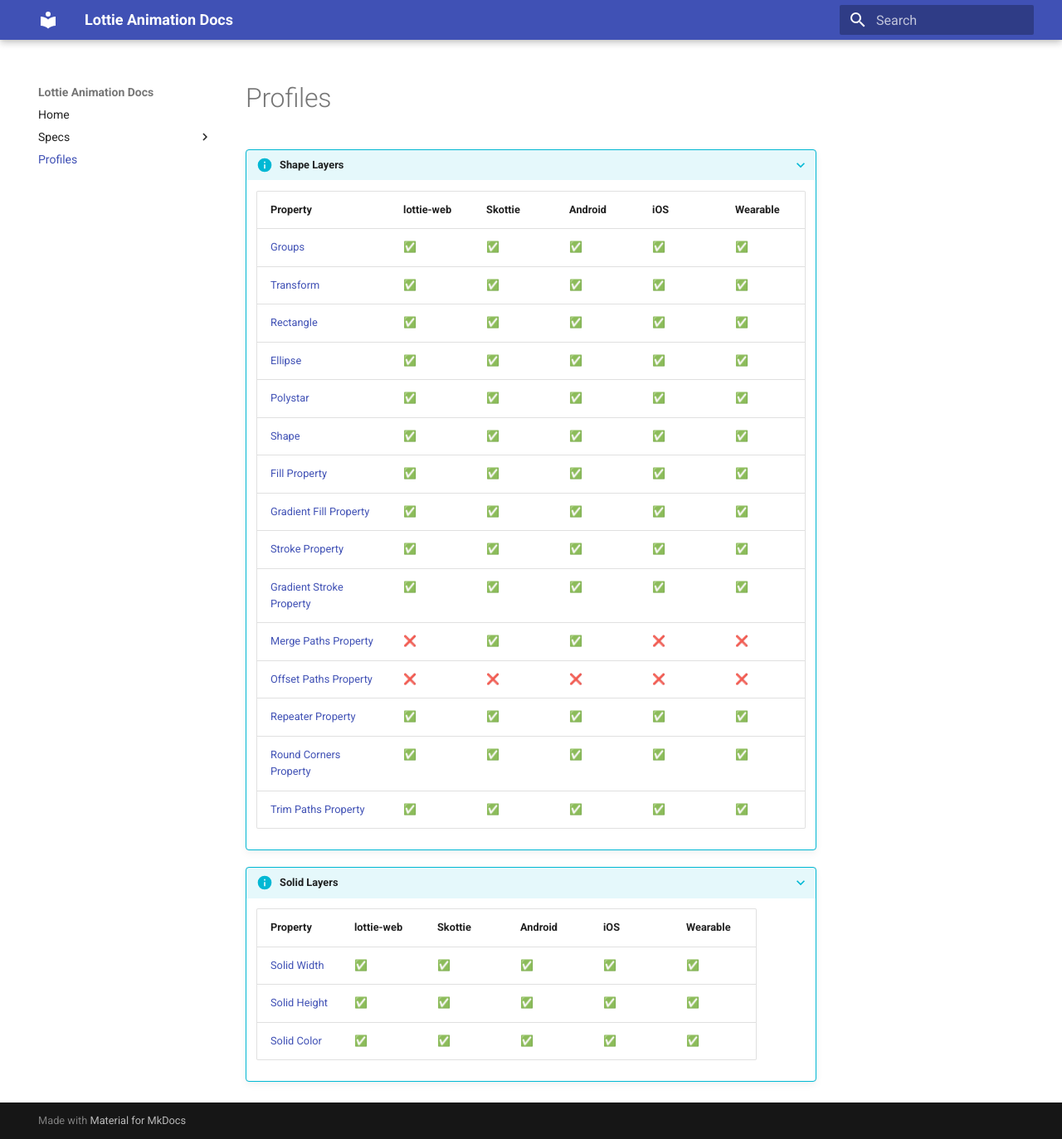
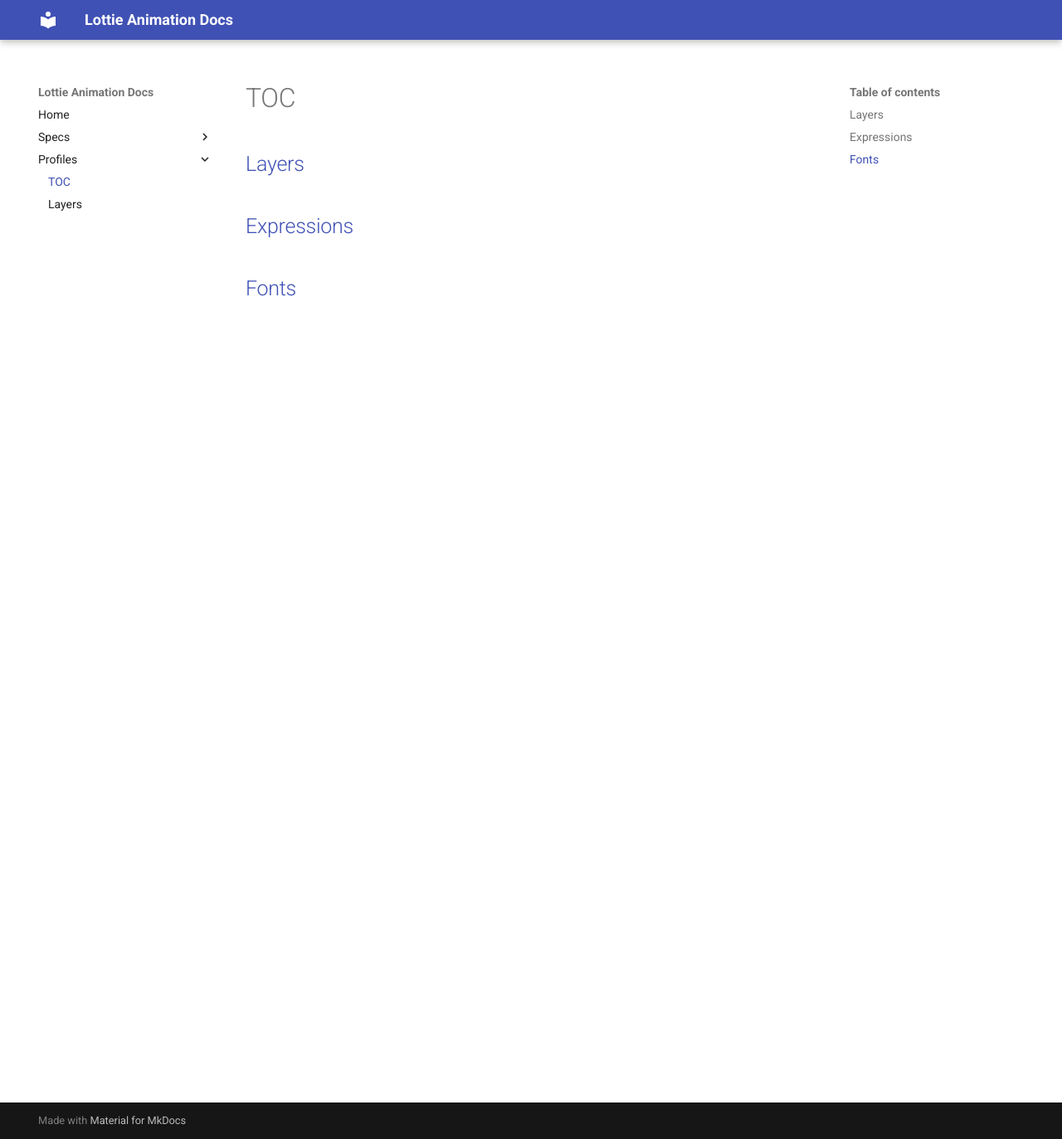
Before and after one commit to lottie-animation-community/docs, an MkDocs documentation site: the page built from docs/profiles/index.md, in a window 1280 px wide and 1373 px high. Shown: the whole window at 83% size. Built offline with MkDocs 1.6.1 and Material for MkDocs 9.7.7, drawn with Linux system fonts in a browser that asks for light colours.

Commit message:
added more profile properties

```diff
--- a/docs/profiles/index.md
+++ b/docs/profiles/index.md
@@ -1,3 +1,7 @@
+# TOC
 
-{!profiles/layers/shapes.md!}
-{!profiles/layers/solids.md!}
+##[Layers](./layers)
+
+##[Expressions](./properties/expressions)
+
+##[Fonts](./properties/fonts)
--- /dev/null
+++ b/docs/profiles/layers/image.md
@@ -0,0 +1,5 @@
+??? info "Image Layers"
+
+    Property | lottie-web | Skottie | Android | iOS | Embedded
+    --| -- | -- | -- | -- | --
+    {!profiles/layers/common.md!}
--- /dev/null
+++ b/docs/profiles/layers/null.md
@@ -0,0 +1,5 @@
+??? info "Null Layers"
+
+    Property | lottie-web | Skottie | Android | iOS | Embedded
+    --| -- | -- | -- | -- | --
+    {!profiles/layers/common.md!}
--- a/docs/profiles/layers/shapes.md
+++ b/docs/profiles/layers/shapes.md
@@ -1,19 +1,20 @@
-???+ info "Shape Layers"
+??? info "Shape Layers"
 
-    Property | lottie-web | Skottie | Android | iOS | Wearable
+    Property | lottie-web | Skottie | Android | iOS | Embedded
     --| -- | -- | -- | -- | --
-    [Groups](../specs/layers/shapes/#group-element) | ✅ | ✅  | ✅  | ✅  | ✅
-    [Transform](../specs/layers/shapes/#transform-element) | ✅ | ✅  | ✅  | ✅  | ✅
-    [Rectangle](../specs/layers/shapes/#rectangle-element) | ✅ | ✅  | ✅  | ✅  | ✅
-    [Ellipse](../specs/layers/shapes/#ellipse-element) | ✅ | ✅  | ✅  | ✅  | ✅
-    [Polystar](../specs/layers/shapes/#polystar-element) | ✅ | ✅  | ✅  | ✅  | ✅
-    [Shape](../specs/layers/shapes/#shape-element) | ✅ | ✅  | ✅  | ✅  | ✅
-    [Fill Property](../specs/layers/shapes/#fill-property) | ✅ | ✅  | ✅  | ✅  | ✅
-    [Gradient Fill Property](../specs/layers/shapes/#gradient-fill-property) | ✅ | ✅  | ✅  | ✅  | ✅
-    [Stroke Property](../specs/layers/shapes/#stroke-property) | ✅ | ✅  | ✅  | ✅  | ✅
-    [Gradient Stroke Property](../specs/layers/shapes/#gradient-stroke-property) | ✅ | ✅  | ✅  | ✅  | ✅
-    [Merge Paths Property](../specs/layers/shapes/#merge-paths-property) | ❌ | ✅  | ✅  | ❌  | ❌
-    [Offset Paths Property](../specs/layers/shapes/#offset-paths-property) | ❌ | ❌  | ❌  | ❌  | ❌
-    [Repeater Property](../specs/layers/shapes/#repeater-property) | ✅ | ✅  | ✅  | ✅  | ✅
-    [Round Corners Property](../specs/layers/shapes/#round-corners-property) | ✅ | ✅  | ✅  | ✅  | ✅
-    [Trim Paths Property](../specs/layers/shapes/#trim-paths-property) | ✅ | ✅  | ✅  | ✅  | ✅
+    {!profiles/layers/common.md!}
+    [Groups](/specs/layers/shapes/#group-element) | ✅ | ✅  | ✅  | ✅  | ✅
+    [Transform](/specs/layers/shapes/#transform-element) | ✅ | ✅  | ✅  | ✅  | ✅
+    [Rectangle](/specs/layers/shapes/#rectangle-element) | ✅ | ✅  | ✅  | ✅  | ✅
+    [Ellipse](/specs/layers/shapes/#ellipse-element) | ✅ | ✅  | ✅  | ✅  | ✅
+    [Polystar](/specs/layers/shapes/#polystar-element) | ✅ | ✅  | ✅  | ✅  | ✅
+    [Shape](/specs/layers/shapes/#shape-element) | ✅ | ✅  | ✅  | ✅  | ✅
+    [Fill Property](/specs/layers/shapes/#fill-property) | ✅ | ✅  | ✅  | ✅  | ✅
+    [Gradient Fill Property](/specs/layers/shapes/#gradient-fill-property) | ✅ | ✅  | ✅  | ✅  | ✅
+    [Stroke Property](/specs/layers/shapes/#stroke-property) | ✅ | ✅  | ✅  | ✅  | ✅
+    [Gradient Stroke Property](/specs/layers/shapes/#gradient-stroke-property) | ✅ | ✅  | ✅  | ✅  | ✅
+    [Merge Paths Property](/specs/layers/shapes/#merge-paths-property) | ❌ | ✅  | ✅  | ❌  | ❌
+    [Offset Paths Property](/specs/layers/shapes/#offset-paths-property) | ❌ | ✅  | ❌  | ❌  | ❌
+    [Repeater Property](/specs/layers/shapes/#repeater-property) | ✅ | ✅  | ✅  | ✅  | ✅
+    [Round Corners Property](/specs/layers/shapes/#round-corners-property) | ✅ | ✅  | ✅  | ✅  | ✅
+    [Trim Paths Property](/specs/layers/shapes/#trim-paths-property) | ✅ | ✅  | ✅  | ✅  | ✅
--- a/docs/profiles/layers/solids.md
+++ b/docs/profiles/layers/solids.md
@@ -1,7 +1,8 @@
-???+ info "Solid Layers"
+??? info "Solid Layers"
 
-    Property | lottie-web | Skottie | Android | iOS | Wearable
+    Property | lottie-web | Skottie | Android | iOS | Embedded
     --| -- | -- | -- | -- | --
-    [Solid Width](../specs/layers/solid/#solid-width-property) | ✅ | ✅  | ✅  | ✅  | ✅
-    [Solid Height](../specs/layers/solid/#solid-height-property) | ✅ | ✅  | ✅  | ✅  | ✅
-    [Solid Color](../specs/layers/solid/#solid-color-property) | ✅ | ✅  | ✅  | ✅  | ✅
+    {!profiles/layers/common.md!}
+    [Solid Width](/specs/layers/solid/#solid-width-property) | ✅ | ✅  | ✅  | ✅  | ✅
+    [Solid Height](/specs/layers/solid/#solid-height-property) | ✅ | ✅  | ✅  | ✅  | ✅
+    [Solid Color](/specs/layers/solid/#solid-color-property) | ✅ | ✅  | ✅  | ✅  | ✅
--- /dev/null
+++ b/docs/profiles/properties/expressions.md
@@ -0,0 +1,5 @@
+# Expressions
+
+Property | lottie-web | Skottie | Android | iOS | Embedded
+--| -- | -- | -- | -- | --
+Expressions | [⚠️]{Not all expressions are supported} | ❌  | ❌  | ❌  | ❌
--- /dev/null
+++ b/docs/profiles/properties/fonts.md
@@ -0,0 +1,6 @@
+# Fonts
+
+Property | lottie-web | Skottie | Android | iOS | Embedded
+--| -- | -- | -- | -- | --
+Text as glyphs | ✅ | ✅  | ✅  | ❌  | ❔
+Text as fonts | ✅ | ✅  | ❌  | ❌  | ❔
--- /dev/null
+++ b/docs/profiles/properties/matte-masks.md
@@ -0,0 +1,8 @@
+# Matte-masks
+
+Property | lottie-web | Skottie | Android | iOS | Embedded
+--| -- | -- | -- | -- | --
+Alpha Matte | ✅ | ✅  | ✅  | ✅  | ❔
+Inverted Alpha Matte | ✅ | ✅  | ✅  | ✅  | ❔
+Luma Matte | ✅ | ✅  | ✅  | ✅  | ❔
+Inverted Luma Matte | ❌ | ✅  | ❔  | ❔  | ❔
--- a/mkdocs.yml
+++ b/mkdocs.yml
@@ -16,7 +16,9 @@
     - specs/layers/image.md
     - specs/layers/null.md
     - specs/layers/precomp.md
-- Profiles: profiles/index.md
+- Profiles:
+  - profiles/index.md
+  - Layers: profiles/layers/index.md
 markdown_extensions:
   - pymdownx.keys
   - pymdownx.critic
@@ -32,6 +34,10 @@
       alternate_style: true
   - markdown_include.include:
       base_path: docs
+plugins:
+  - tooltips
+extra_css:
+  - css/hint.min.css
 theme:
   name: material
   palette:
```
Also changed, not shown: docs/profiles/layers/common.md (added, +9 -0 lines), docs/profiles/layers/index.md (added, +7 -0 lines), docs/profiles/layers/text.md (added, +6 -0 lines), docs/profiles/properties/text/document.md (added, +1 -0 lines), docs/profiles/properties/text/index.md (added, +5 -0 lines), docs/css/hint.min.css (added).
